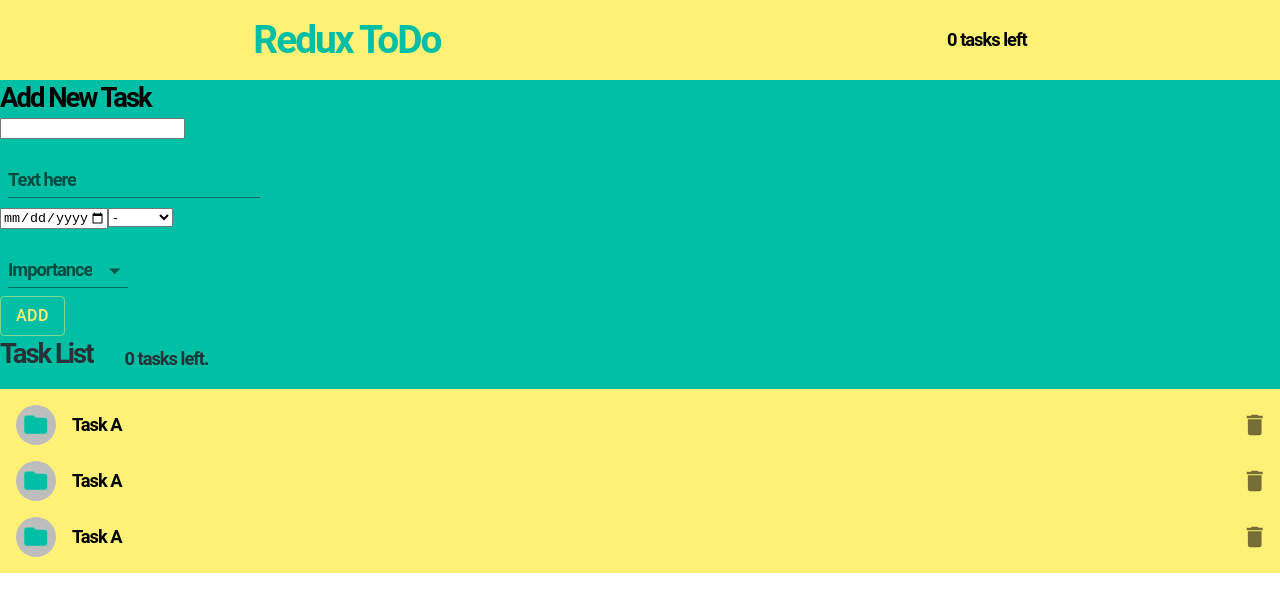
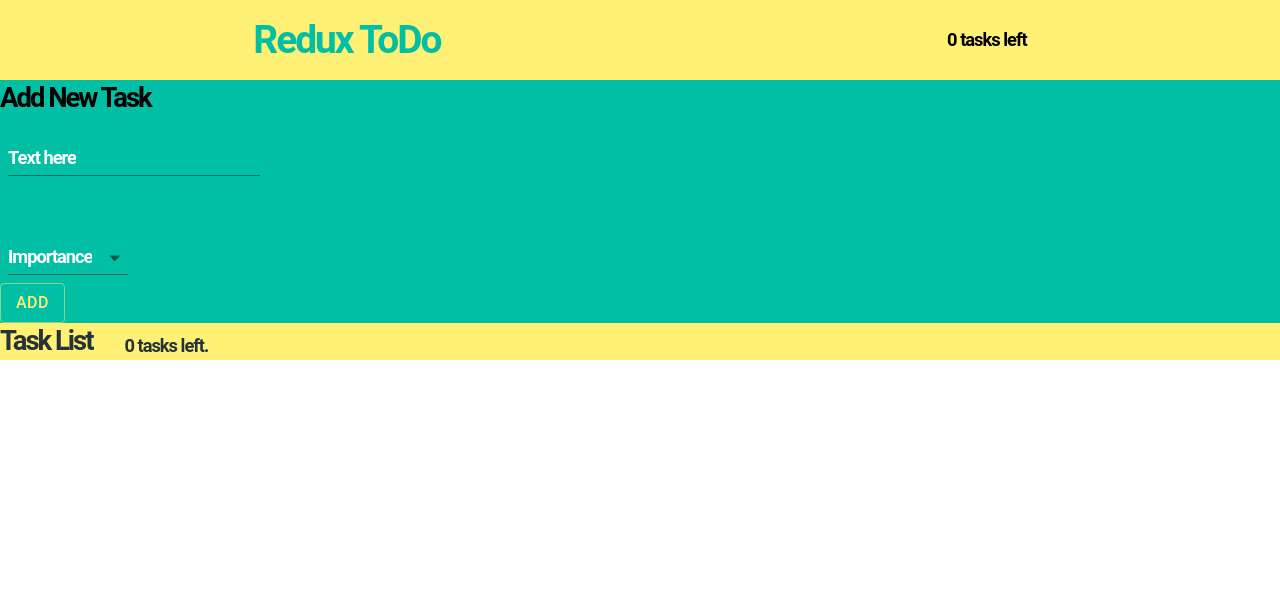
Before and after one commit to keento0809/ReduxTodo, a React (Create React App) app: page / in a window 1280 px wide. Shown: the top 612 px of the page. Built offline with nearby package versions, Linux system fonts and the light colour scheme.

Commit message:
Fixed the bug regarding duedate calendar

```diff
--- a/package.json
+++ b/package.json
@@ -7,11 +7,13 @@
     "@emotion/react": "^11.8.2",
     "@emotion/styled": "^11.8.1",
     "@mui/icons-material": "^5.5.0",
+    "@mui/lab": "^5.0.0-alpha.72",
     "@mui/material": "^5.5.0",
     "@reduxjs/toolkit": "^1.8.0",
     "@testing-library/jest-dom": "^5.16.2",
     "@testing-library/react": "^12.1.3",
     "@testing-library/user-event": "^13.5.0",
+    "date-fns": "^2.28.0",
     "react": "^17.0.2",
     "react-dom": "^17.0.2",
     "react-redux": "^7.2.6",
--- a/src/components/Header/Header.js
+++ b/src/components/Header/Header.js
@@ -21,7 +21,7 @@ const Header = () => {
         <Typography variant="h4" component="h4" color="primary">
           Redux ToDo
         </Typography>
-        <Typography variant="body1" component="body1">
+        <Typography variant="body1" component="span">
           {totalQuantityOfTasks} tasks left
         </Typography>
       </Box>
--- a/src/components/List/NewTask/TaskForm.js
+++ b/src/components/List/NewTask/TaskForm.js
@@ -5,6 +5,7 @@ import { listActions } from "../../../store/list-slice";
 
 // UI Components
 import ButtonUI from "../../UI/ButtonUI";
+import DatePickerUI from "../../UI/DatePicker";
 import InputUI from "../../UI/InputUI";
 import SelectUI from "../../UI/SelectUI";
 
@@ -23,15 +24,15 @@ const TaskForm = () => {
   const dispatch = useDispatch();
 
   const [taskText, setTaskText] = useState("");
-  const [dueDate, setDueDate] = useState("");
+  const [dueDate, setDueDate] = useState(new Date());
   const [importance, setImportance] = useState("");
 
   const changeTaskTextHandler = (e) => {
     setTaskText(e.target.value);
   };
 
-  const changeDueDateHandler = (e) => {
-    setDueDate(e.target.value);
+  const changeDueDateHandler = (val) => {
+    setDueDate(val);
   };
 
   const changeImportanceHandler = (e) => {
@@ -58,8 +59,6 @@ const TaskForm = () => {
 
   return (
     <form onSubmit={submitHandler}>
-      {/* Original code. DO NOT CHANGE !! */}
-      <input type="text" value={taskText} onChange={changeTaskTextHandler} />
       <InputUI
         type="text"
         label="Text here"
@@ -67,27 +66,20 @@ const TaskForm = () => {
         onChange={changeTaskTextHandler}
       />
       {/* Original code. DO NOT CHANGE !! */}
-      <input
+      {/* <input
+        type="date"
+        name="calendar"
+        max="9999-12-31"
+        onChange={changeDueDateHandler}
+        value={dueDate}
+      /> */}
+      <DatePickerUI
         type="date"
         name="calendar"
         max="9999-12-31"
         onChange={changeDueDateHandler}
         value={dueDate}
       />
-      {/* testCode */}
-      {/* <DatePickerUI /> */}
-      {/* Original code DO NOT CHANGE !! */}
-      <select
-        name="importance"
-        id=""
-        value={importance}
-        onChange={changeImportanceHandler}
-      >
-        <option valueNothing="">-</option>
-        <option value1="High">High</option>
-        <option value2="Normal">Normal</option>
-        <option value3="Low">Low</option>
-      </select>
       <SelectUI
         name="importance"
         value1="High"
--- a/src/components/List/TaskList/TaskItem.js
+++ b/src/components/List/TaskList/TaskItem.js
@@ -1,14 +1,18 @@
 import React from "react";
+import Box from "@mui/material/Box";
+import PaperUI from "../../UI/PaperUI";
 
 const TaskItem = (props) => {
   return (
-    <li key={props.index} id={props.id}>
-      <p>{props.taskText}</p>
-      <p>{props.dueDate}</p>
-      <p>{props.importance}</p>
-      <button onClick={props.onStartEditing}>Edit</button>
-      <button onClick={props.onRemoveItem}>Remove</button>
-    </li>
+    <PaperUI key={props.id}>
+      <li key={props.index} id={props.id}>
+        <p color="secondary">{props.taskText}</p>
+        <p color="secondary">{props.dueDate}</p>
+        <p color="secondary">{props.importance}</p>
+        <button onClick={props.onStartEditing}>Edit</button>
+        <button onClick={props.onRemoveItem}>Remove</button>
+      </li>
+    </PaperUI>
   );
 };
 
--- a/src/components/List/TaskList/TaskList.js
+++ b/src/components/List/TaskList/TaskList.js
@@ -7,7 +7,6 @@ import TaskItem from "./TaskItem";
 
 import Typography from "@mui/material/Typography";
 import Box from "@mui/material/Box";
-import ListUI from "../../UI/ListUI";
 
 const TaskList = (props) => {
   const dispatch = useDispatch();
@@ -67,7 +66,7 @@ const TaskList = (props) => {
   }, [tasks]);
 
   return (
-    <Box sx={{ bgcolor: "background.default" }}>
+    <Box sx={{ bgcolor: "background.paper" }}>
       {isModalShown && (
         <EditTask
           onOpen={openModalHandler}
@@ -86,13 +85,11 @@ const TaskList = (props) => {
         >
           Task List
         </Typography>
-        <Typography variant="body1" component="body1" color="text.primary">
+        <Typography variant="body1" component="span" color="text.primary">
           {totalQuantityOfTasks} tasks left.
         </Typography>
       </Box>
       <ul>{allTask}</ul>
-      {/* test temporary */}
-      <ListUI />
     </Box>
   );
 };
--- a/src/components/UI/DatePicker.js
+++ b/src/components/UI/DatePicker.js
@@ -0,0 +1,44 @@
+import * as React from "react";
+import Stack from "@mui/material/Stack";
+import TextField from "@mui/material/TextField";
+import AdapterDateFns from "@mui/lab/AdapterDateFns";
+import LocalizationProvider from "@mui/lab/LocalizationProvider";
+import TimePicker from "@mui/lab/TimePicker";
+import DateTimePicker from "@mui/lab/DateTimePicker";
+import DesktopDatePicker from "@mui/lab/DesktopDatePicker";
+import MobileDatePicker from "@mui/lab/MobileDatePicker";
+
+import DateAdapter from "@mui/lab/AdapterDateFns";
+
+const DatePickerUI = (props) => {
+  const [value, setValue] = React.useState(new Date());
+
+  const handleChange = (newValue) => {
+    props.onChange(
+      `${newValue.getFullYear()}-${
+        newValue.getMonth() + 1
+      }-${newValue.getDate()}`
+    );
+    setValue(newValue);
+    // props.onChange(newValue);
+  };
+
+  // console.log(value);
+  // console.log(props.onChange);
+
+  return (
+    // <LocalizationProvider dateAdapter={AdapterDateFns}>
+    <LocalizationProvider dateAdapter={DateAdapter}>
+      <DesktopDatePicker
+        label="Due date"
+        inputFormat="MM/dd/yyyy"
+        // default value
+        value={value}
+        onChange={handleChange}
+        renderInput={(params) => <TextField color="secondary" {...params} />}
+      />
+    </LocalizationProvider>
+  );
+};
+
+export default DatePickerUI;
--- a/src/components/UI/InputUI.js
+++ b/src/components/UI/InputUI.js
@@ -11,6 +11,7 @@ const InputUI = (props) => {
       }}
       noValidate
       autoComplete="off"
+      marginBottom={4}
     >
       <TextField
         id="standard-basic"
@@ -20,6 +21,7 @@ const InputUI = (props) => {
         type={props.type}
         value={props.value}
         onChange={props.onChange}
+        sx={{ borderBottomColor: "white" }}
       />
     </Box>
   );
--- /dev/null
+++ b/src/components/UI/PaperUI.js
@@ -0,0 +1,25 @@
+import * as React from "react";
+import Box from "@mui/material/Box";
+import Paper from "@mui/material/Paper";
+
+const PaperUI = (props) => {
+  return (
+    <Box
+      sx={{
+        display: "flex",
+        flexWrap: "wrap",
+        "& > :not(style)": {
+          m: 1,
+          width: 180,
+          height: 180,
+        },
+      }}
+    >
+      <Paper sx={{ bgcolor: "background.default" }} padding={4} elevation={8}>
+        {props.children}
+      </Paper>
+    </Box>
+  );
+};
+
+export default PaperUI;
--- a/src/theme/theme.js
+++ b/src/theme/theme.js
@@ -17,6 +17,7 @@ export const theme = createTheme({
     },
     text: {
       primary: "#263238",
+      secondary: "white",
     },
   },
   typography: {
```
Also changed, not shown: 1 other file (tests, documents, lock files or other folders).
